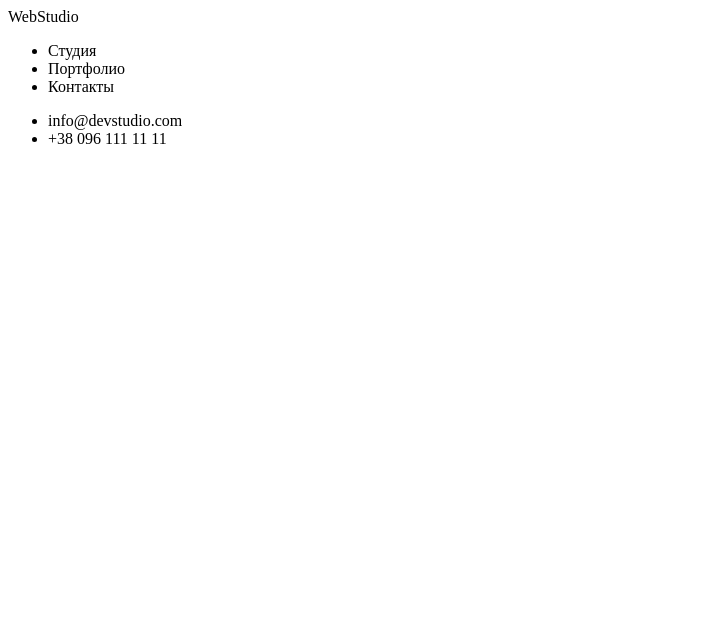
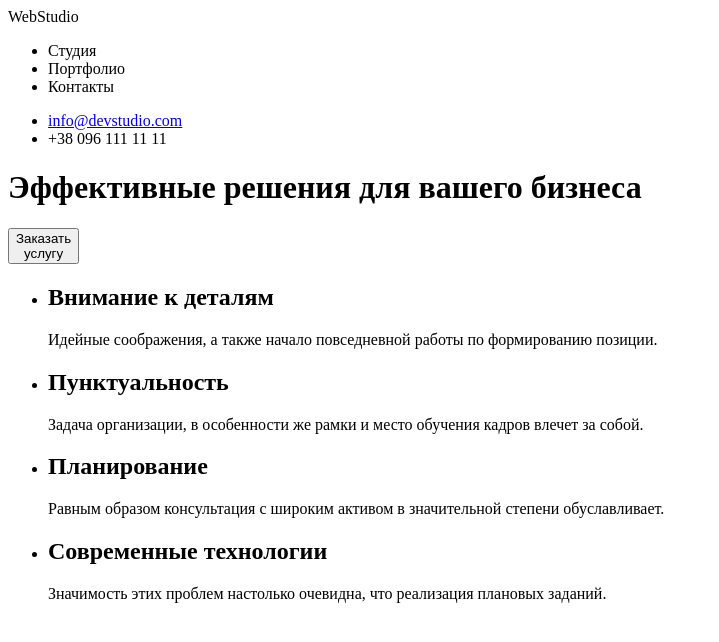
Before and after one commit to ViktorTyt/goit-markup-hw-01, a plain HTML site: page index.html in a window 1280 px wide. Shown: the whole page, without its empty margins (0-719 px from the left). Drawn offline with Linux system fonts and the light colour scheme.

Commit message:
Описывает особенности (качества) данной вебстудии

```diff
--- a/index.html
+++ b/index.html
@@ -7,18 +7,48 @@
     <title>Document</title>
 </head>
 <body>
+    <!-- My header -->
     <header>
+        <!-- My logo -->
         <span>WebStudio</span>
+        <!-- My navigation"s block -->
         <ul>
             <li>Студия</li>
             <li>Портфолио</li>
             <li>Контакты</li>
+
         </ul>
+        <!-- Me contact's block -->
         <ul>
-            <li href="mailto:info@devstudio.com">info@devstudio.com</li>
+            <li><a href="mailto:info@devstudio.com">info@devstudio.com</a></li>
             <li>+38 096 111 11 11</li>
         </ul>
     </header>
+    <div>
+    <h1>Эффективные решения для вашего бизнеса</h1>
+    <button>Заказать<br>услугу</button>
+    </div>
+    <!-- Qualities  -->
+    <section>
+        <ul>
+            <li>
+                <h2>Внимание к деталям</h2>
+                    <p>Идейные соображения, а также начало повседневной работы по формированию позиции.</p>
+            </li>
+            <li>
+                <h2>Пунктуальность</h2>
+                    <p>Задача организации, в особенности же рамки и место обучения кадров влечет за собой.</p>
+            </li>
+            <li>
+                <h2>Планирование</h2>
+                    <p>Равным образом консультация с широким активом в значительной степени обуславливает.</p>
+            </li>
+            <li>
+                <h2>Современные технологии</h2>
+                    <p>Значимость этих проблем настолько очевидна, что реализация плановых заданий.</p>
+            </li>
+        </ul>
+    </section>
 
 </body>
 </html>
```
